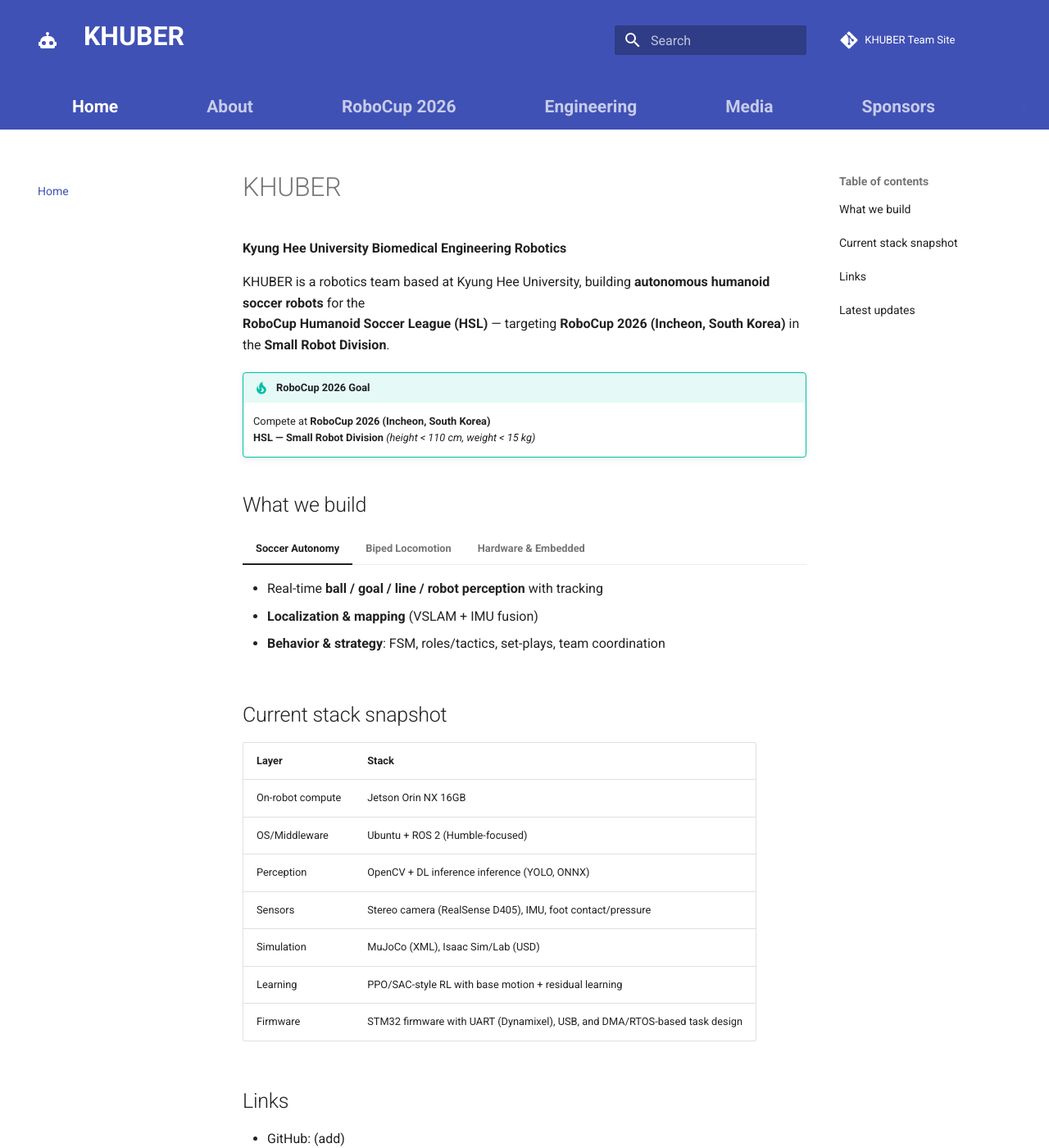
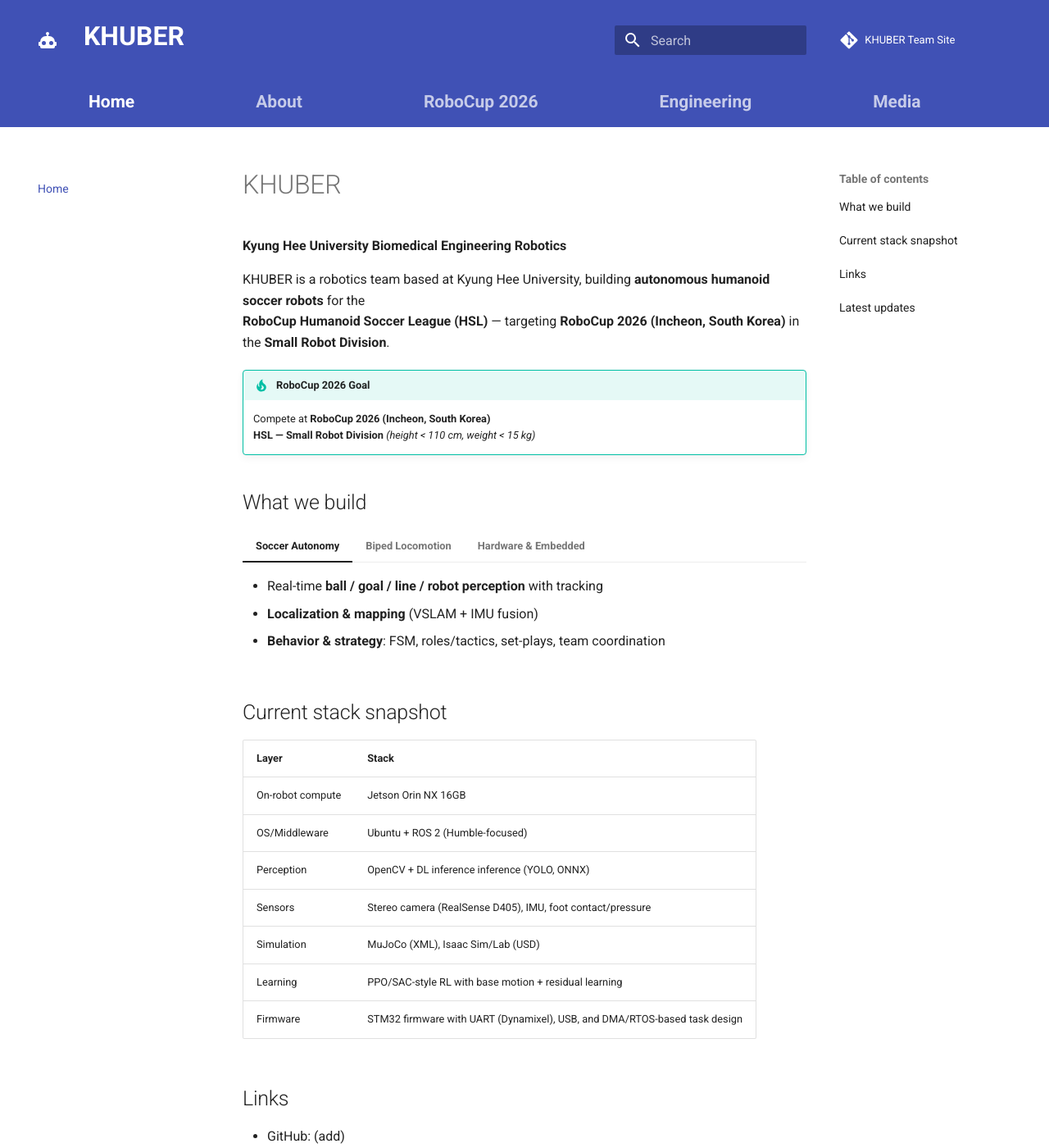
Before and after one commit to KHUBERobotics/KHUBER, an MkDocs documentation site: the page built from docs/index.md, in a window 1280 px wide and 1400 px high. Shown: the whole window at 82% size. Built offline with MkDocs 1.6.1 and Material for MkDocs 9.7.7, drawn with Linux system fonts in a browser that asks for light colours; comment, search, counter and statistics services are not loaded.

Commit message:
Update extra.css

```diff
--- a/docs/stylesheets/extra.css
+++ b/docs/stylesheets/extra.css
@@ -98,7 +98,29 @@
 .md-tabs__link {
   padding-top: 0.1rem !important;
   padding-bottom: 0.55rem !important;
-  padding-left: 2.1rem !important;   /* 기본 ~0.8rem */
-  padding-right: 2.1rem !important;
+  padding-left: 3.1rem !important;   /* 기본 ~0.8rem */
+  padding-right: 3.1rem !important;
   line-height: 1.1 !important;
 }
+
+
+/* =============================
+   Reduce gap between header and tabs
+   ============================= */
+
+/* 헤더 아래쪽 여백 줄이기 */
+.md-header {
+  padding-bottom: 0.2rem !important;   /* 기본보다 줄임 */
+}
+
+/* 탭 위쪽 여백 줄이기 */
+.md-tabs {
+  margin-top: 0 !important;
+  padding-top: 0 !important;
+}
+
+/* 혹시 남아있는 내부 여백 제거 */
+.md-tabs__inner {
+  margin-top: 0 !important;
+  padding-top: 0 !important;
+}
```
